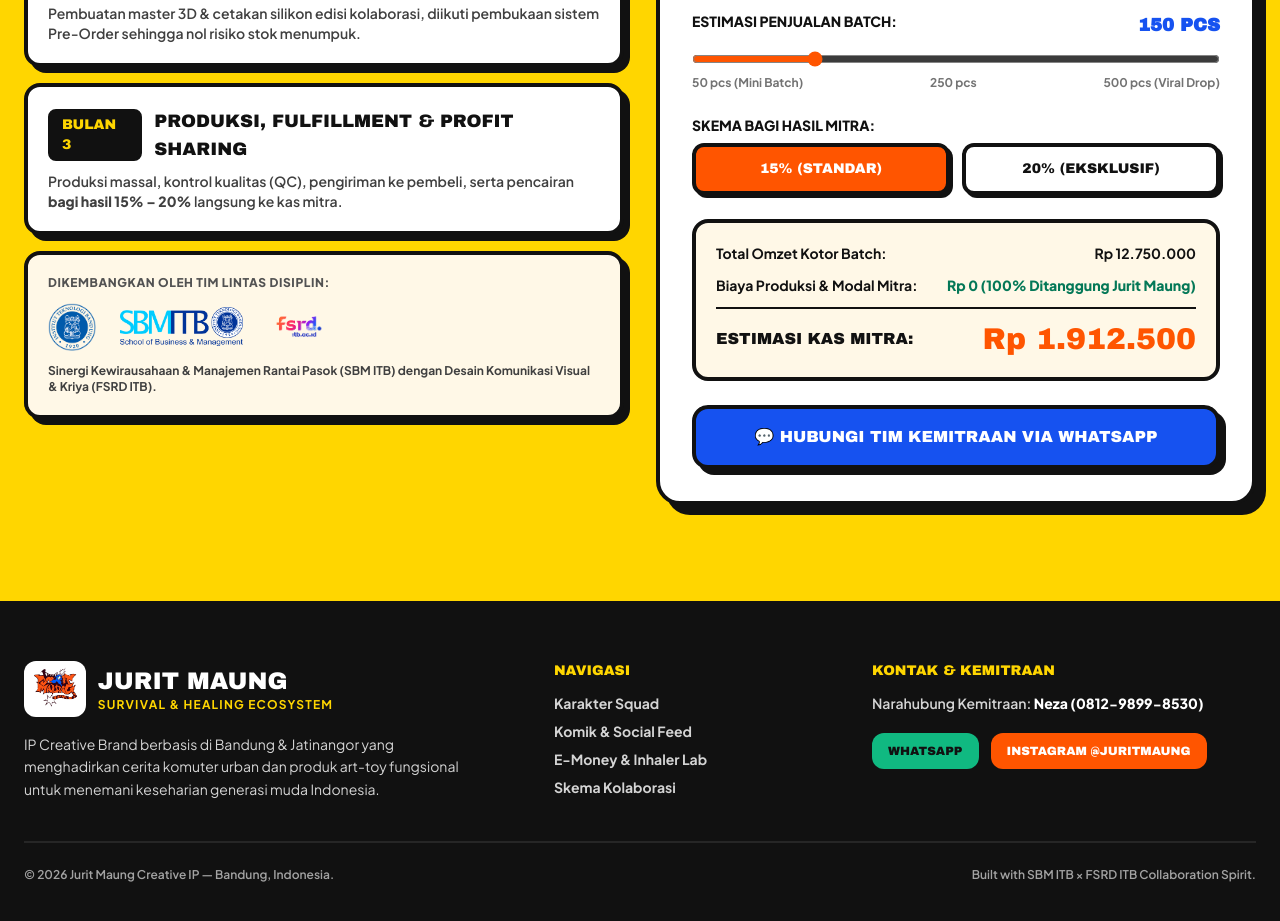
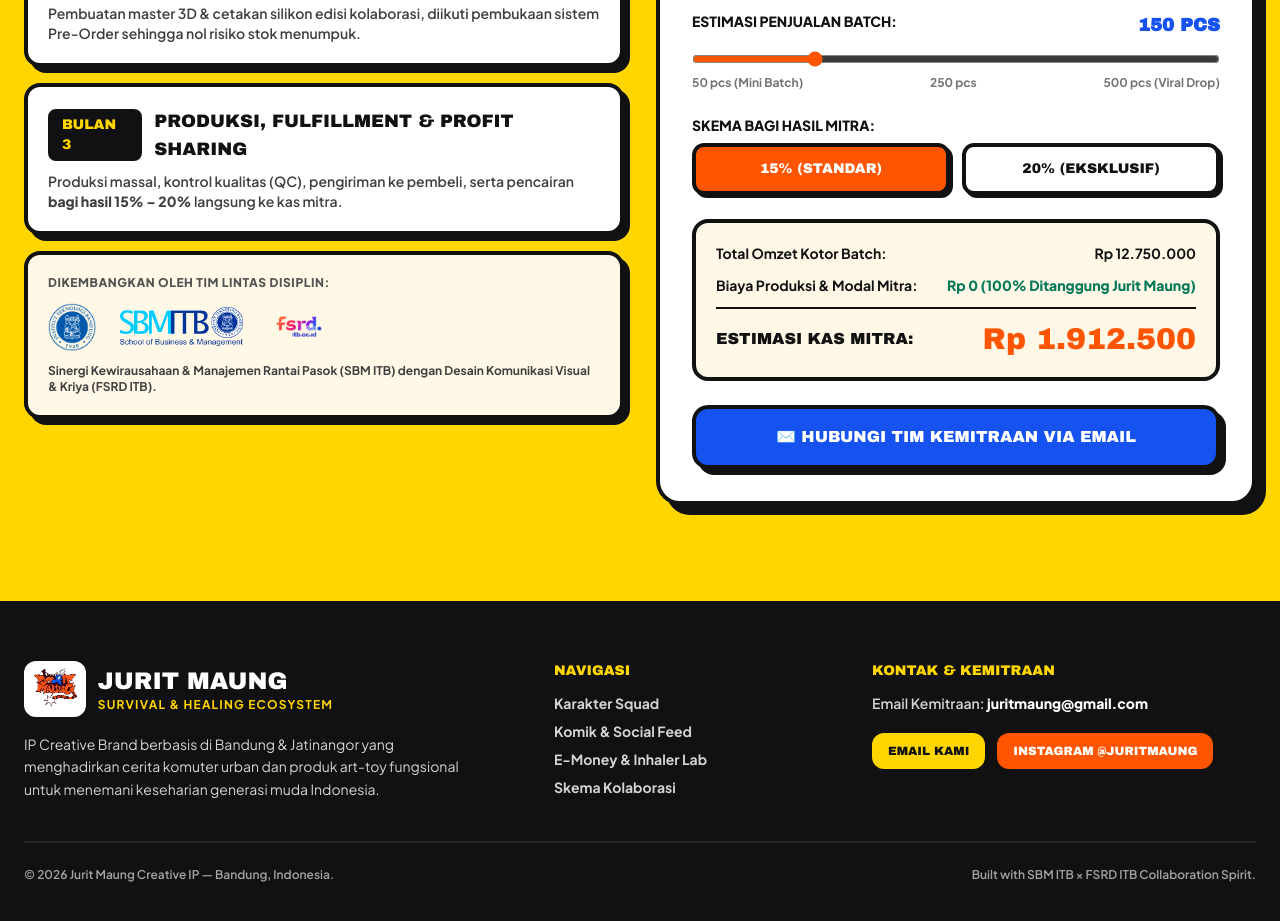
Before and after one commit to 2H-creator/jurit-maung-web, a plain HTML site: page index.html in a window 1280 px wide. Shown: the part 4674-5595 px from the top of the page. Drawn offline with nearby package versions, Linux system fonts and the light colour scheme.

Commit message:
Ubah narahubung ke email juritmaung@gmail.com

```diff
--- a/index.html
+++ b/index.html
@@ -581,8 +581,8 @@
               </div>
             </div>
 
-            <a id="wa-cta-link" href="https://wa.me/6281298998530?text=Halo%20Jurit%20Maung!%20Saya%20tertarik%20diskusi%20kolaborasi%20merchandise%20%26%20kampanye%20komunitas." target="_blank" class="brutal-btn block text-center bg-maungBlue text-white font-display text-base uppercase py-4 rounded-2xl border-4 border-maungInk shadow-brutal">
-              💬 Hubungi Tim Kemitraan via WhatsApp
+            <a id="wa-cta-link" href="mailto:juritmaung@gmail.com?subject=Kolaborasi%20Merchandise%20%26%20Kampanye%20Jurit%20Maung&body=Halo%20Tim%20Jurit%20Maung!%20Saya%20tertarik%20diskusi%20kolaborasi%20merchandise%20%26%20kampanye%20komunitas." target="_blank" class="brutal-btn block text-center bg-maungBlue text-white font-display text-base uppercase py-4 rounded-2xl border-4 border-maungInk shadow-brutal">
+              ✉️ Hubungi Tim Kemitraan via Email
             </a>
           </div>
         </div>
@@ -620,11 +620,11 @@
         <div class="md:col-span-4 space-y-3">
           <div class="font-display text-sm uppercase text-maungYellow">Kontak & Kemitraan</div>
           <p class="text-sm text-neutral-300 font-semibold">
-            Narahubung Kemitraan: <strong class="text-white">Neza (0812-9899-8530)</strong>
+            Email Kemitraan: <strong class="text-white">juritmaung@gmail.com</strong>
           </p>
           <div class="flex flex-wrap gap-3 pt-2">
-            <a href="https://wa.me/6281298998530" target="_blank" class="bg-emerald-500 text-maungInk font-display text-xs uppercase px-4 py-2.5 rounded-xl hover:bg-emerald-400">
-              WhatsApp
+            <a href="mailto:juritmaung@gmail.com" class="bg-maungYellow text-maungInk font-display text-xs uppercase px-4 py-2.5 rounded-xl hover:opacity-90">
+              Email Kami
             </a>
             <a href="https://instagram.com/juritmaung" target="_blank" class="bg-maungOrange text-white font-display text-xs uppercase px-4 py-2.5 rounded-xl hover:opacity-90">
               Instagram @juritmaung
@@ -848,7 +848,7 @@
       document.getElementById('calc-profit').textContent = 'Rp ' + profit.toLocaleString('id-ID');
 
       const waText = encodeURIComponent(`Halo Jurit Maung! Saya tertarik diskusi kolaborasi batch ${units} pcs (skema bagi hasil ${Math.round(shareRate * 100)}%).`);
-      document.getElementById('wa-cta-link').href = `https://wa.me/6281298998530?text=${waText}`;
+      document.getElementById('wa-cta-link').href = `mailto:juritmaung@gmail.com?subject=${encodeURIComponent("Kolaborasi Batch " + units + " pcs - Jurit Maung")}&body=${waText}`;
     }
   </script>
 </body>
```
Also changed, not shown: assets/Komik ronat 1 slide 1.jpg (added), assets/Komik ronat 1 slide 2jpg.jpg (added), assets/Komik ronat 1 slide 3.jpg (added), 2 other files.
